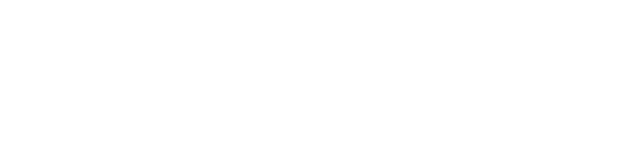
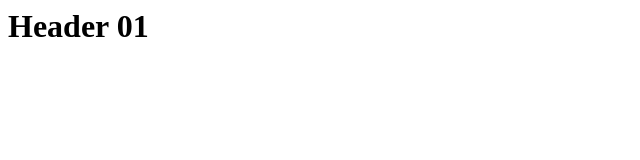
Before and after one commit to harishmain/test-project, a plain HTML site: page index.html in a window 1280 px wide. Shown: the whole page, without its empty margins (0-640 px from the left). Drawn offline with Linux system fonts and the light colour scheme.

Commit message:
Adding Header H1
Added first header

```diff
--- a/index.html
+++ b/index.html
@@ -7,6 +7,8 @@ Git Hubs Testing Repo
 
 <!-- Adding Body Tag -->
 <body>
-
+	<div>
+		<h1>Header 01</h1>
+	</div>
 </body>
 </html>
```
